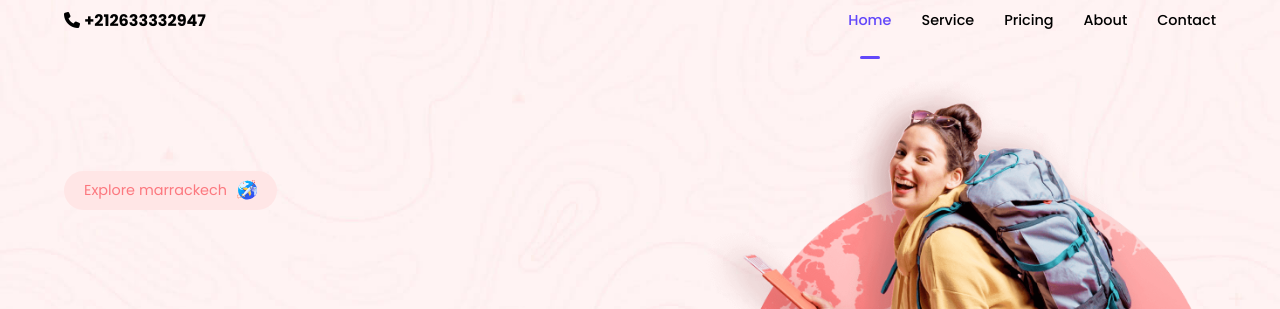
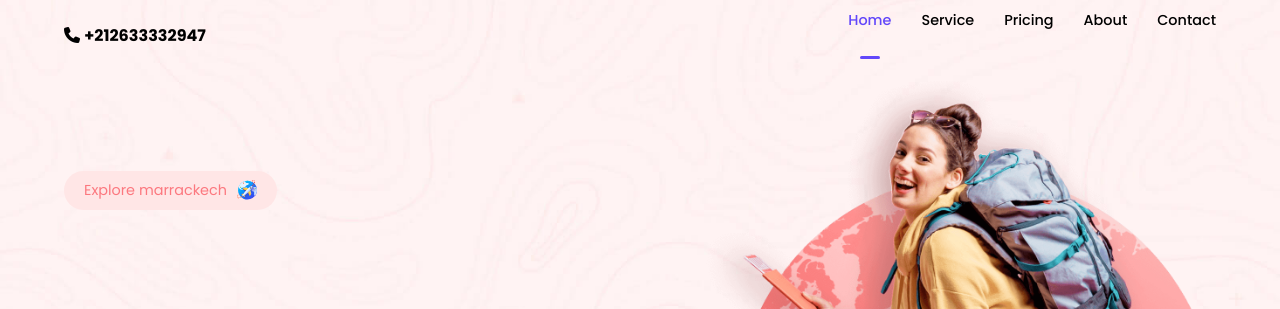
Before and after one commit to AdelEddarai/quadrackech, a plain HTML site: page index.html in a window 1280 px wide. Shown: the top 309 px of the page. Drawn offline with nearby package versions, Linux system fonts and the light colour scheme.

Commit message:
Update style.css

```diff
--- a/css/style.css
+++ b/css/style.css
@@ -124,7 +124,9 @@ button, input {
   font-family: inherit;
   cursor: pointer;
 }
-
+.call-button {
+  margin-top: 30px;
+}
 html {
   scroll-behavior: smooth;
 }
```
